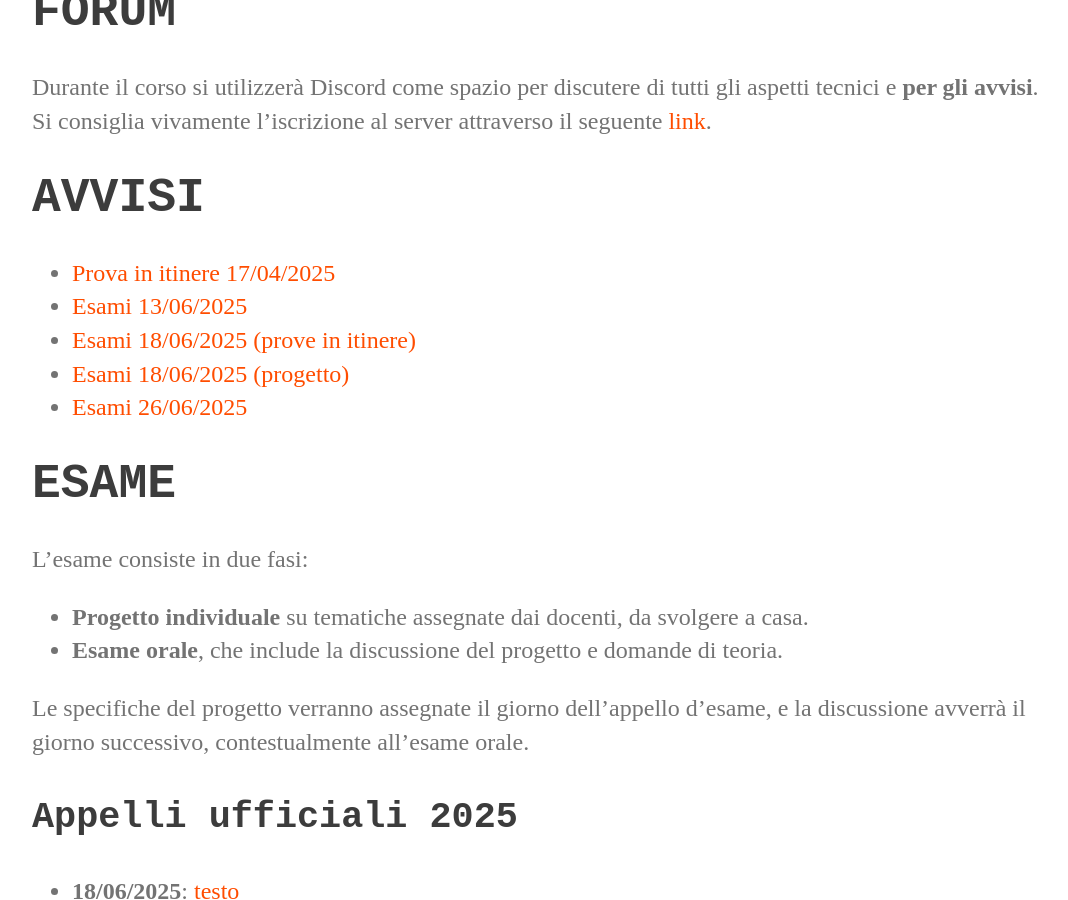
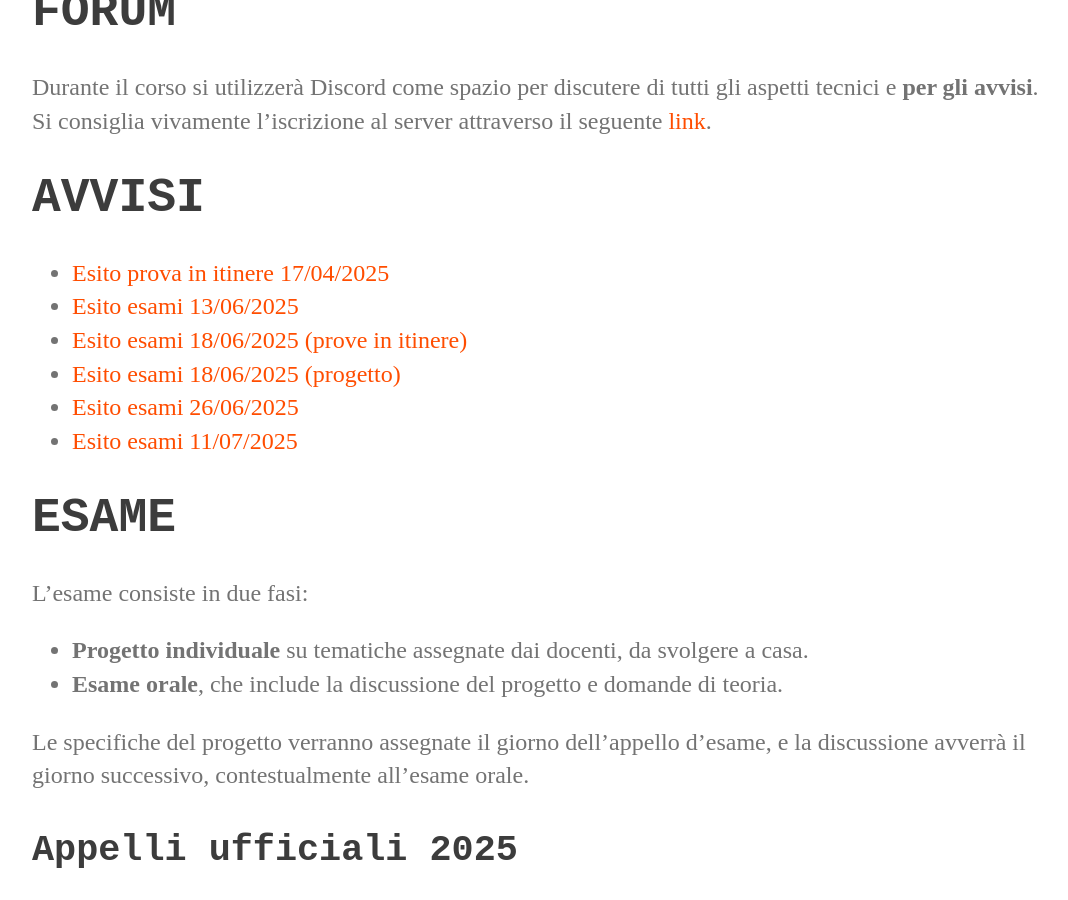
Before and after one commit to perceivelab/ml-mz-2025, a Jekyll site: the page built from index.md, in a window 1280 px wide and 900 px high, scrolled down 722 px. Shown: the whole window, without its empty margins (96-1164 px from the left). Built offline with Jekyll 4.4.1, drawn with Linux system fonts in a browser that asks for light colours; our own code applies the rules of GitHub Pages for plain Markdown files.

Commit message:
Aggiunti esami

```diff
--- a/index.md
+++ b/index.md
@@ -19,11 +19,12 @@ Durante il corso si utilizzerà Discord come spazio per discutere di tutti gli a
 
 # AVVISI
 
-- [Prova in itinere 17/04/2025](https://studentiunict-my.sharepoint.com/:b:/g/personal/simone_palazzo_unict_it/Ea9Mzx1M2zxNnI9T3aChdUEBxjN2py-j2WcVVcAdV-pMHw?e=pmalFR)
-- [Esami 13/06/2025](https://studentiunict-my.sharepoint.com/:b:/g/personal/simone_palazzo_unict_it/EbXdEwFx7wNEve1d5yTyg0QBpmFNUYKASby5Bf88cG_Pvg?e=vUA4ZZ)
-- [Esami 18/06/2025 (prove in itinere)](https://studentiunict-my.sharepoint.com/:b:/g/personal/simone_palazzo_unict_it/EZ8P35iHhTdArP8B_mjhnc0BdXcntvt0DP_f8h0OEvPkqw?e=M7ItiH)
-- [Esami 18/06/2025 (progetto)](https://studentiunict-my.sharepoint.com/:b:/g/personal/simone_palazzo_unict_it/ER85ngXQ1DVBg4n_Ddl162IBSxDadPckmJIldfVXR1hUAw?e=1ahPfQ)
-- [Esami 26/06/2025](https://studentiunict-my.sharepoint.com/:b:/g/personal/simone_palazzo_unict_it/EZ66xFRS9HpHhA3B6cYvOXwBkQKD0dwVwjvP8keBsYvf-g?e=3lSMmh)
+- [Esito prova in itinere 17/04/2025](https://studentiunict-my.sharepoint.com/:b:/g/personal/simone_palazzo_unict_it/Ea9Mzx1M2zxNnI9T3aChdUEBxjN2py-j2WcVVcAdV-pMHw?e=pmalFR)
+- [Esito esami 13/06/2025](https://studentiunict-my.sharepoint.com/:b:/g/personal/simone_palazzo_unict_it/EbXdEwFx7wNEve1d5yTyg0QBpmFNUYKASby5Bf88cG_Pvg?e=vUA4ZZ)
+- [Esito esami 18/06/2025 (prove in itinere)](https://studentiunict-my.sharepoint.com/:b:/g/personal/simone_palazzo_unict_it/EZ8P35iHhTdArP8B_mjhnc0BdXcntvt0DP_f8h0OEvPkqw?e=M7ItiH)
+- [Esito esami 18/06/2025 (progetto)](https://studentiunict-my.sharepoint.com/:b:/g/personal/simone_palazzo_unict_it/ER85ngXQ1DVBg4n_Ddl162IBSxDadPckmJIldfVXR1hUAw?e=1ahPfQ)
+- [Esito esami 26/06/2025](https://studentiunict-my.sharepoint.com/:b:/g/personal/simone_palazzo_unict_it/EZ66xFRS9HpHhA3B6cYvOXwBkQKD0dwVwjvP8keBsYvf-g?e=3lSMmh)
+- [Esito esami 11/07/2025](https://studentiunict-my.sharepoint.com/:b:/g/personal/simone_palazzo_unict_it/ESqMrJsVD5JCki-fFvQUWEoBuSmf9Mqceas8nvg9Gxphmg?e=YsKPjZ)
 
 # ESAME
 
```
